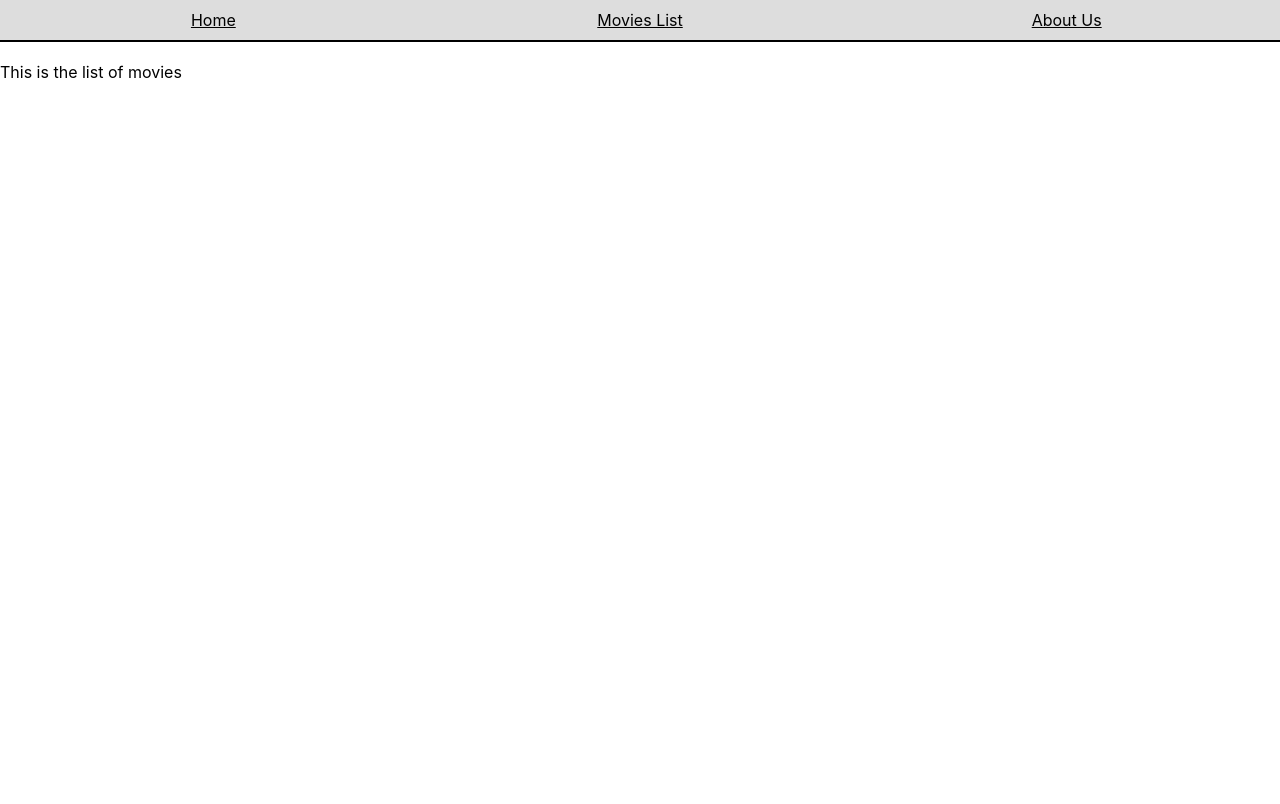
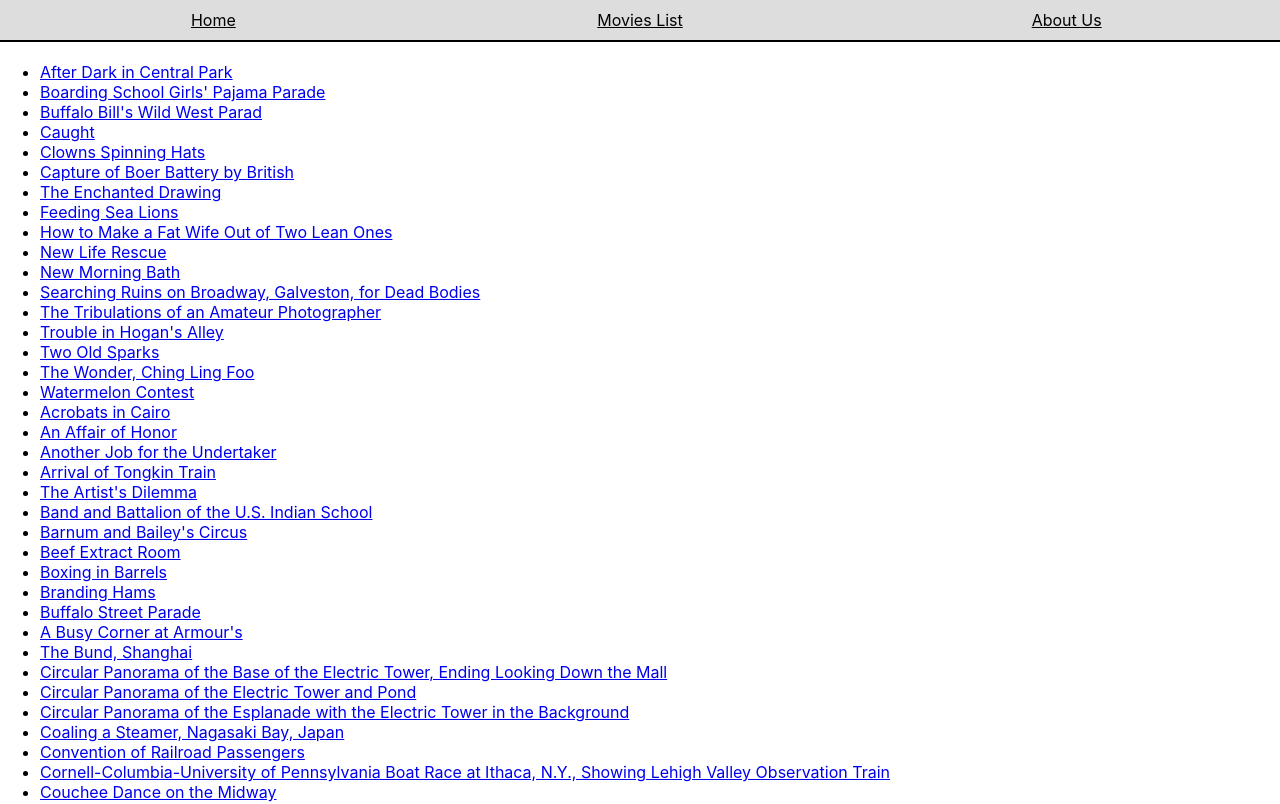
Before and after one commit to ZiedHf/MoviesApp, a React (Create React App) app: page /movies in a window 1280 px wide. Shown: the top 804 px of the page. Built offline with nearby package versions, Linux system fonts and the light colour scheme; data requests are answered from the project's data file.

Commit message:
Add movie page

```diff
--- a/package.json
+++ b/package.json
@@ -3,6 +3,7 @@
   "version": "0.1.0",
   "private": true,
   "dependencies": {
+    "lodash": "^4.17.15",
     "prop-types": "^15.7.2",
     "react": "^16.9.0",
     "react-dom": "^16.9.0",
--- a/src/App.js
+++ b/src/App.js
@@ -1,6 +1,6 @@
 import React from 'react';
 import { BrowserRouter as Router, Route, Switch } from 'react-router-dom';
-import { HelloPage, ListPage, ErrorPage } from './pages';
+import { HelloPage, ListPage, ErrorPage, MoviePage } from './pages';
 import { Menu } from './components';
 import './App.css';
 
@@ -11,8 +11,8 @@
         <Menu />
         <Switch>
           <Route path="/" exact component={HelloPage} />
+          <Route path="/movies/:id" component={MoviePage} />
           <Route path="/movies" component={ListPage} />
-          {/* <Route path="/movies/:id" component={MoviePage} /> */}
           <Route component={ErrorPage} />
         </Switch>
       </Router>
--- /dev/null
+++ b/src/components/Loader/Loader.css
@@ -0,0 +1,18 @@
+.loader {
+  border: 5px solid #f3f3f3; /* Light grey */
+  border-top: 5px solid #3498db; /* Blue */
+  border-radius: 50%;
+  width: 25px;
+  height: 25px;
+  animation: spin 1s linear infinite;
+  margin: auto;
+}
+
+@keyframes spin {
+  0% {
+    transform: rotate(0deg);
+  }
+  100% {
+    transform: rotate(360deg);
+  }
+}
--- /dev/null
+++ b/src/components/Loader/Loader.js
@@ -0,0 +1,7 @@
+import React from 'react';
+import './Loader.css';
+
+export default function Loader() {
+  // return <div>Loading ...</div>;
+  return <div className="loader" />;
+}
--- a/src/components/index.js
+++ b/src/components/index.js
@@ -1,4 +1,5 @@
 import Container from './Container/Container';
 import Menu from './Menu/Menu';
+import Loader from './Loader/Loader';
 
-export { Container, Menu };
+export { Container, Menu, Loader };
--- a/src/pages/ListPage/ListPage.js
+++ b/src/pages/ListPage/ListPage.js
@@ -1,8 +1,42 @@
 import React, { Component } from 'react';
+import { Link } from 'react-router-dom';
+import { Loader } from '../../components';
 
 class ListPage extends Component {
+  constructor(props) {
+    super(props);
+    this.state = {
+      movies: [],
+      loading: true,
+    };
+  }
+
+  componentDidMount() {
+    fetch('http://localhost:3030/movies')
+      .then(response => response.json())
+      .then(movies => this.setState({ movies, loading: false }));
+  }
+
   render() {
-    return <div>This is the list of movies</div>;
+    const { movies, loading } = this.state;
+    if (loading) return <Loader />;
+    return (
+      <div>
+        {movies.length ? (
+          <ul>
+            {movies.map(movie => {
+              return (
+                <li>
+                  <Link to={`movies/${movie.id}`}>{movie.title}</Link>
+                </li>
+              );
+            })}
+          </ul>
+        ) : (
+          <div>Sorry, there is no movies !</div>
+        )}
+      </div>
+    );
   }
 }
 
--- /dev/null
+++ b/src/pages/MoviePage/MoviePage.css
@@ -0,0 +1,3 @@
+.container {
+  padding: 0px 20px;
+}
--- /dev/null
+++ b/src/pages/MoviePage/MoviePage.js
@@ -0,0 +1,67 @@
+import React, { Component } from 'react';
+import PropTypes from 'prop-types';
+// Helpers
+import isEmpty from 'lodash/isEmpty';
+// API
+import { getData } from '../../server';
+// Components
+import { Loader } from '../../components';
+// CSS
+import './MoviePage.css';
+
+class MoviePage extends Component {
+  static propTypes = {
+    match: PropTypes.shape({
+      params: PropTypes.object,
+    }),
+  };
+
+  errorText = 'Sorry, it looks like there is a problem !';
+
+  constructor(props) {
+    super(props);
+    this.state = {
+      movie: null,
+      loading: true,
+      error: false,
+    };
+  }
+
+  componentDidMount() {
+    // Get the ID from the path
+    const { match } = this.props;
+    const id = match && match.params && match.params.id;
+    // Send a request to the API
+    getData(`movies/${id}`)
+      .then(movie => {
+        const newState = { loading: false };
+        if (isEmpty(movie)) {
+          newState.error = true;
+        } else {
+          newState.error = false;
+          newState.movie = movie;
+        }
+        this.setState(newState);
+      })
+      .catch(() => {
+        this.setState({ loading: false, error: true, movie: null });
+      });
+  }
+
+  render() {
+    const { movie, loading, error } = this.state;
+    if (loading) return <Loader />;
+    if (error || isEmpty(movie)) return <div>{this.errorText}</div>;
+    const { title, year, genres, cast } = movie;
+    return (
+      <div className="container">
+        <div>title : {title || '-'}</div>
+        <div>Year : {year || '-'}</div>
+        <div>Genres : {genres.length ? genres.join(', ') : '-'}</div>
+        <div>Cast : {cast.length ? cast.join(', ') : '-'}</div>
+      </div>
+    );
+  }
+}
+
+export default MoviePage;
--- a/src/pages/index.js
+++ b/src/pages/index.js
@@ -1,5 +1,6 @@
 import HelloPage from './HelloPage/HelloPage';
 import ListPage from './ListPage/ListPage';
 import ErrorPage from './ErrorPage/ErrorPage';
+import MoviePage from './MoviePage/MoviePage';
 
-export { HelloPage, ListPage, ErrorPage };
+export { HelloPage, ListPage, ErrorPage, MoviePage };
--- /dev/null
+++ b/src/server/index.js
@@ -0,0 +1,7 @@
+const path = 'http://localhost:3030/';
+
+function getData(api) {
+  return fetch(`${path}${api}`).then(data => data.json());
+}
+
+export { getData };
```
Also changed, not shown: .eslintrc.json.
